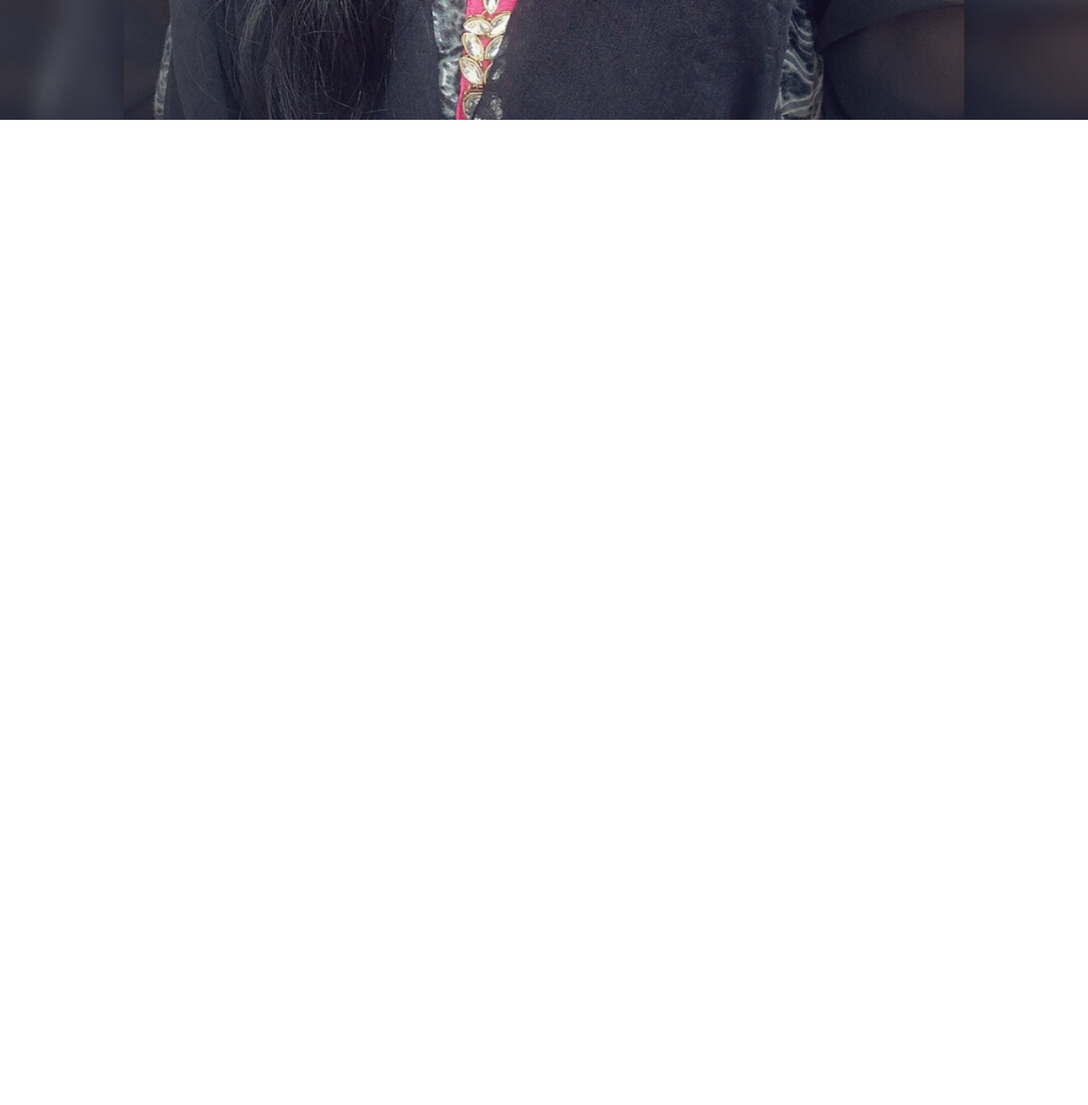
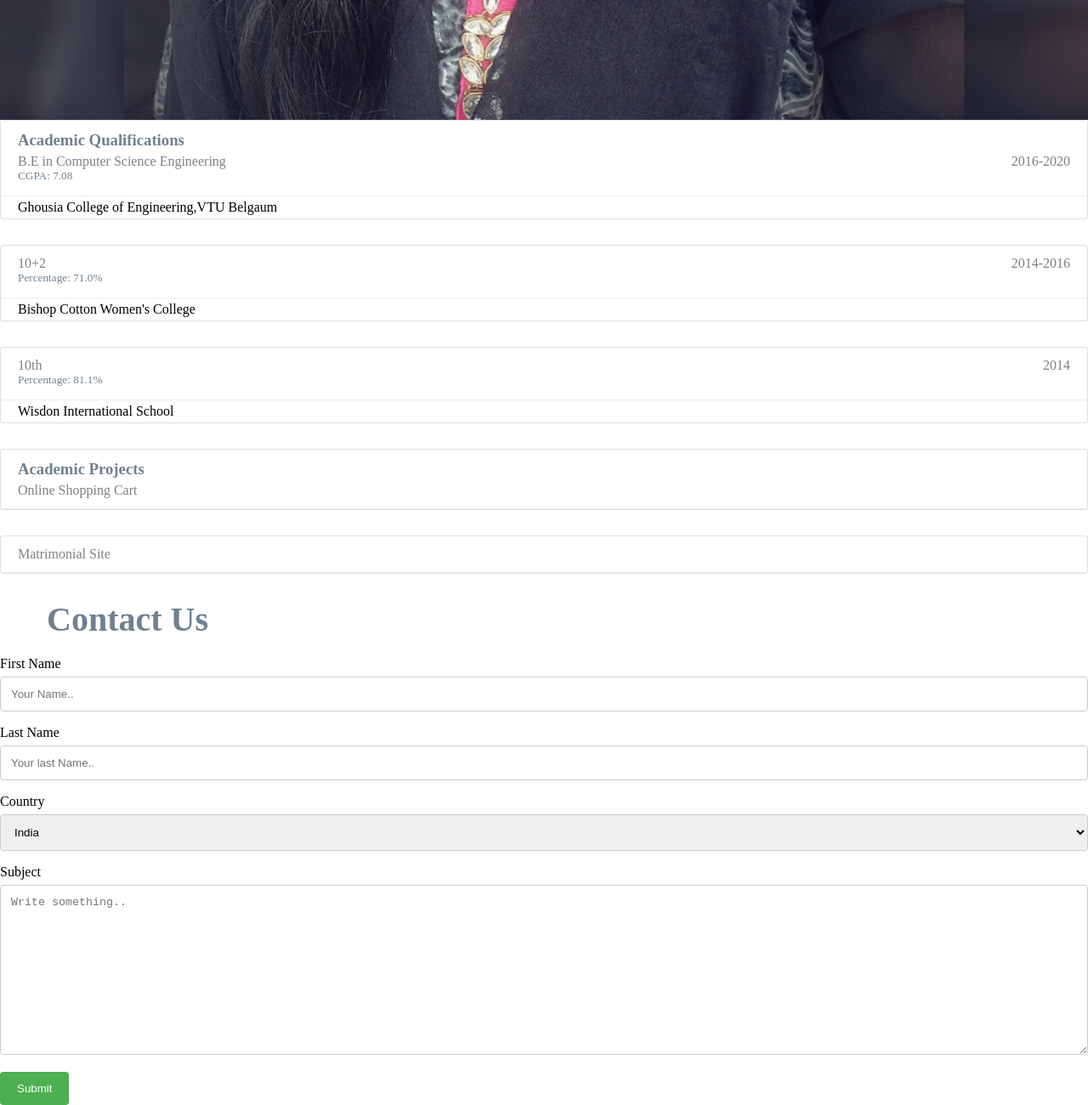
Before and after one commit to yshifa/portfolio, a plain HTML site: page index.html in a window 1280 px wide. Shown: the part 1316-2616 px from the top of the page at 85% size. Before the commit the page ends 1457 px from the top, so only its background shows below. Drawn offline with Linux system fonts and the light colour scheme; a web font is replaced by a local one.

Commit message:
yet to add more

```diff
--- a/index.html
+++ b/index.html
@@ -4,7 +4,7 @@
     <meta charset="UTF-8">
     <meta name="viewport" content="width=device-width, initial-scale=1.0">
     <link rel="stylesheet" href="style.css">
-     <!-- <link rel="stylesheet" href="https://fonts.google.com/specimen/Josefin+Sans"> -->
+     <link rel="stylesheet" href="https://fonts.google.com/specimen/Josefin+Sans">
     <title>Portfolio</title>
 </head>
 <body>
@@ -24,12 +24,83 @@
                 <img class="image-1" src="images/SquareNow_01032017_193309.jpg" alt="">
              </div>
 
+             <div class="card">
+                <div class="card-header">
+                <h3>Academic Qualifications</h3>
+              <h4>B.E in Computer Science Engineering <span class="job-title">2016-2020</span></h4>
+                <h5>CGPA: 7.08</h5>
+                </div>
+                <div class="card-content">
+                  <p>Ghousia College of Engineering,VTU Belgaum</p>
+                </div>
+              </div>
 
+              <div class="card">
+                <div class="card-header">
+                  <h4>10+2 <span class="job-title">2014-2016</span></h4>
+                <h5>Percentage: 71.0%</h5>
+                </div>
+                <div class="card-content">
+                  <p>Bishop Cotton Women's College</p>
+                </div>
+              </div>
 
-        <!-- <div class="ref">
-            <a href="https://github.com/yshifa" target="_blank"><i class="fa fa-github"></i></a>
-           <a href="https://www.linkedin.com/in/shifa-yaara-9baba1192" target="_blank"><i class="fa fa-linkedin"></i></a>
-        </div> -->
+              <div class="card">
+                <div class="card-header">
+                  <h4>10th <span class="job-title">2014</span></h4>
+                  <h5>Percentage: 81.1%</h5>
+                </div>
+                <div class="card-content">
+                  <p>Wisdon International School</p>
+                </div>
+              </div>
 
+            </div>
+          </div>
+          <div class="side-content"></div>
+        </div>
+
+        <div class="card">
+            <div class="card-header">
+                <h3>Academic Projects</h3>
+              <h4>Online Shopping Cart <span class="job-title"></span></h4>
+            </div>
+          </div>
+
+          <div class="card">
+            <div class="card-header">
+              <h4>Matrimonial Site <span class="job-title"></span></h4>
+            </div>
+          </div>
+
+             <section class="contact">
+                <div>
+                  <h1>Contact Us<h1>
+                </div>
+                <div class="form">
+                  <div class="container">
+                    <form action="action_page.php">
+
+                      <label for="fname">First Name</label>
+                      <input type="text" id="fname" name="firstname" placeholder="Your Name..">
+
+                      <label for="lname">Last Name</label>
+                      <input type="text" id="lname" name="lastname" placeholder="Your last Name..">
+
+                      <label for="country">Country</label>
+                      <select id="country" name="country">
+                        <option value="india">India</option>
+                        <option value="australia">Australia</option>
+                        <option value="canada">Canada</option>
+                        <option value="usa">USA</option>
+                      </select>
+
+                      <label for="subject">Subject</label>
+                      <textarea id="subject" name="subject" placeholder="Write something.." style="height:200px"></textarea>
+
+                      <input type="submit" value="Submit">
+
+                    </form>
+                  </div>
 </body>
 </html>
--- a/style.css
+++ b/style.css
@@ -47,3 +47,79 @@ body{
     display: block;
     width: 100%;
 }
+
+.card {
+    display: flex;
+    flex-direction: column;
+    background-color: white;
+    border: 1px solid rgba(0,0,0,.125);
+    border-radius: .25rem;
+    margin-bottom: 30px;
+  }
+
+  .card-header {
+    padding: .75rem 1.25rem;
+    background-color: white;
+    border-bottom: 1px solid rgba(0,0,0,.075);
+    border-top-left-radius: .25rem;
+    border-top-right-radius: .25rem;
+  }
+
+  .card-header h3{
+      font-weight: 700;
+      margin: 0;
+      padding-bottom: 5px;
+      color: #708090;
+  }
+
+  .card-header h5{
+      font-weight: 400;
+      color: #708090;
+      padding-bottom: 3px;
+  }
+
+  .card-content {
+    padding: .25rem 1.25rem;
+    flex: 1 1 auto;
+  }
+
+  h4 {
+    margin: 0;
+    font-weight: 400;
+    color: grey;
+  }
+
+  .job-title {
+    float: right;
+  }
+
+.contact h1{
+    margin-left: 55px;
+    margin-top: 20px;
+    color: #708090;
+    font-size: 40px;
+  }
+
+  input[type=text], select, textarea {
+    width: 100%;
+    padding: 12px;
+    border: 1px solid #ccc;
+    border-radius: 4px;
+    box-sizing: border-box;
+    margin-top: 6px;
+    margin-bottom: 16px;
+    resize: vertical
+  }
+
+  input[type=submit] {
+    background-color: #4CAF50;
+    color: white;
+    padding: 12px 20px;
+    border: none;
+    border-radius: 4px;
+    cursor: pointer;
+  }
+
+  input[type=submit]:hover {
+    background-color: #45a049;
+  }
```
Also changed, not shown: 1 other file.
